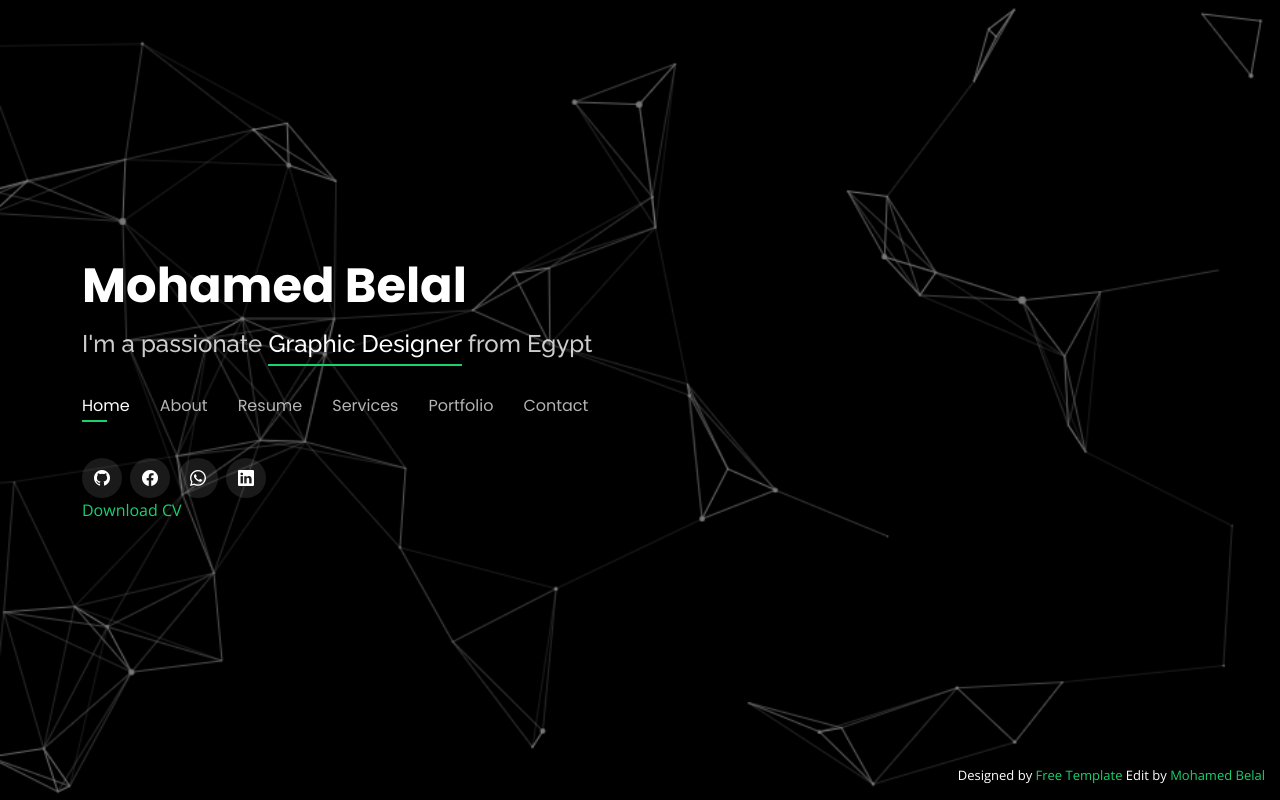
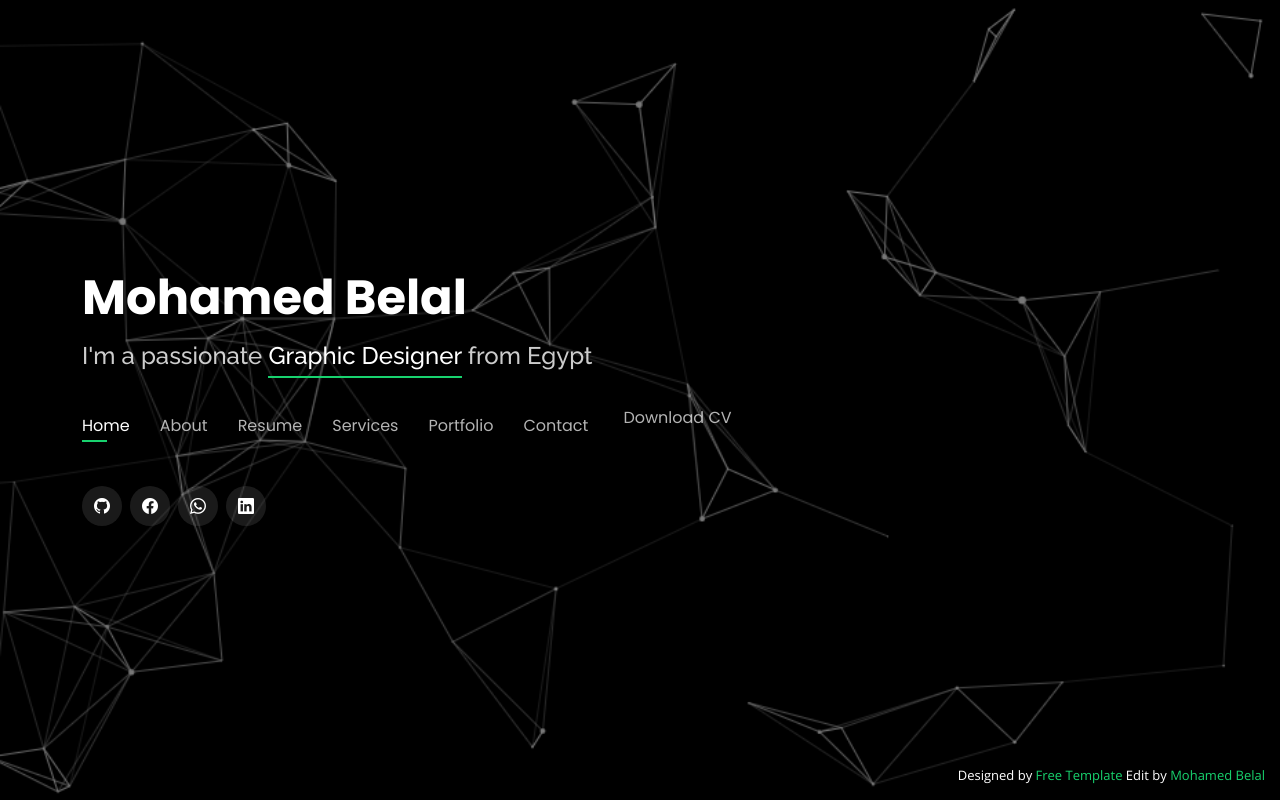
Before and after one commit to MohamedABelal/CV, a plain HTML site: page index.html in a window 1280 px wide. Drawn offline with nearby package versions, Linux system fonts and the light colour scheme.

Commit message:
Update index.html

```diff
--- a/index.html
+++ b/index.html
@@ -48,6 +48,11 @@
           <li><a class="nav-link" href="#services">Services</a></li>
           <li><a class="nav-link" href="#portfolio">Portfolio</a></li>
           <li><a class="nav-link" href="#contact">Contact</a></li>
+          <li><div class="columns download">
+        <p>
+           <a href="assets/img/Mohamed.pdf" class="button"><i class="fa fa-download"></i>Download CV</a>
+        </p>
+     </div></li>
         </ul>
         <i class="bi bi-list mobile-nav-toggle"></i>
       </nav><!-- .navbar -->
@@ -61,11 +66,7 @@
         <a href="https://www.linkedin.com/in/mohamed-belal-9b1233232/" class="linkedin" target="_blank"><i
             class="bi bi-linkedin"></i></a>
       </div>
-      <div class="columns download">
-        <p>
-           <a href="assets/img/Mohamed.pdf" class="button"><i class="fa fa-download"></i>Download CV</a>
-        </p>
-     </div>
+
     </div>
   </header><!-- End Header -->
 
```
